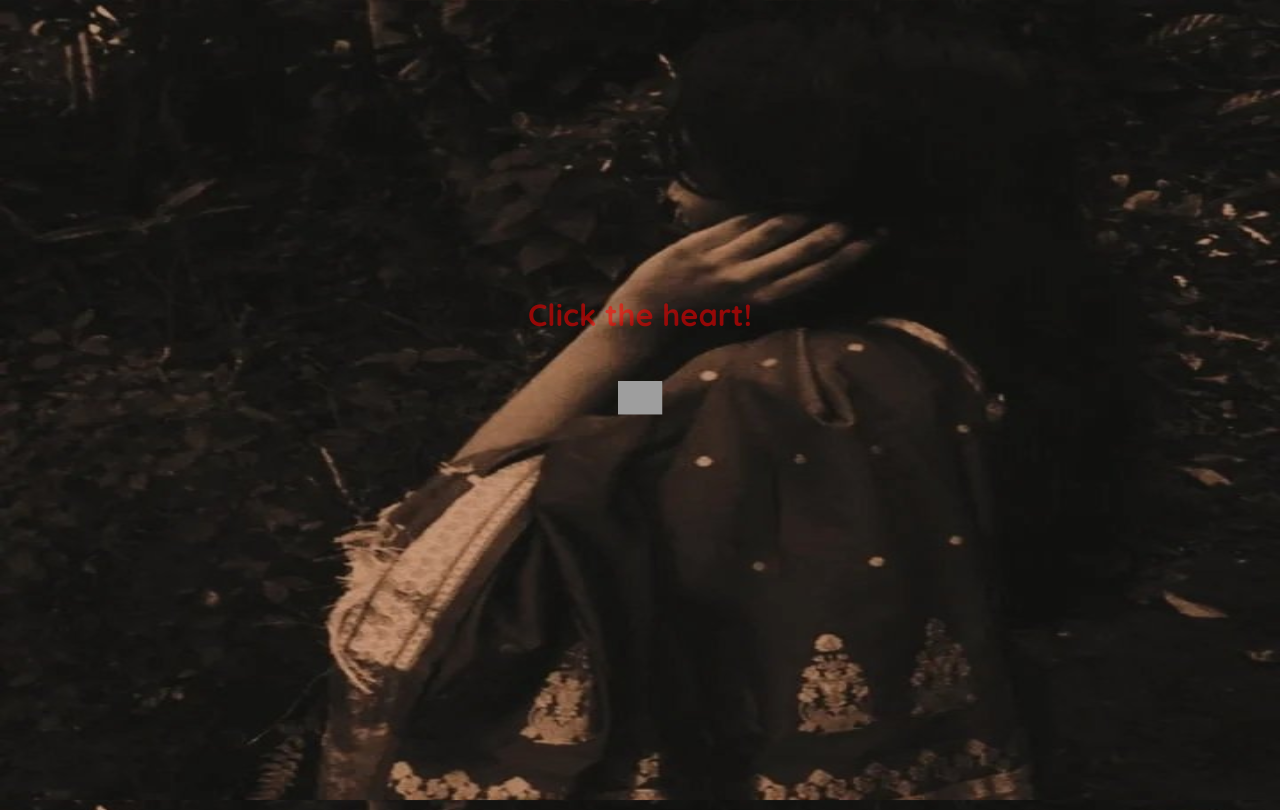
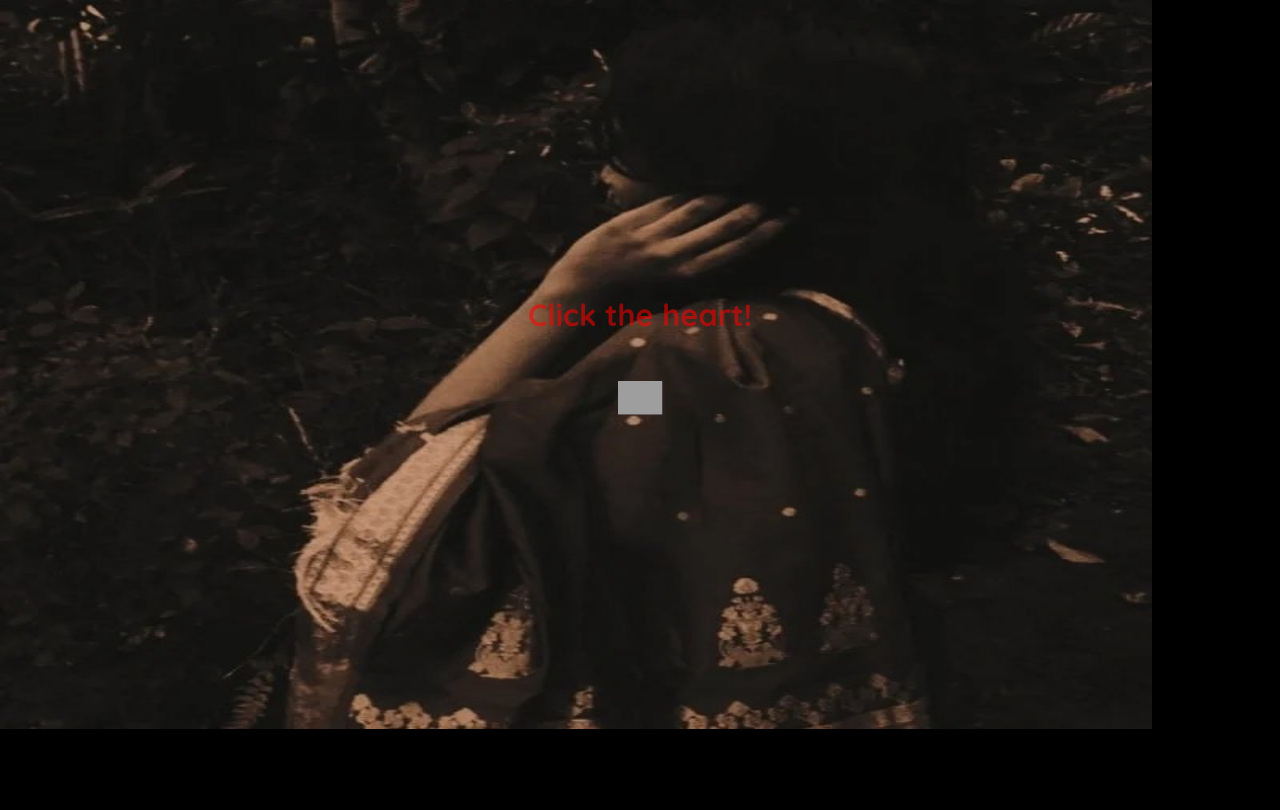
Before and after one commit to shisui299/do-you-love-me, a plain HTML site: page yes.html in a window 1280 px wide. Drawn offline with Linux system fonts and the light colour scheme; grey boxes are pictures that could not be loaded; animation ran at ten frames a second; a web font is replaced by a local one.

Commit message:
Update yes.html

```diff
--- a/yes.html
+++ b/yes.html
@@ -16,7 +16,7 @@
         	background-image: url(459758506_1246364610046076_2524218374485414101_n.jpg);
         background-repeat: no-repeat;
         background-attachment: fixed;
-        background-size:100% 100%;
+        background-size: 90% 90%;
         background-position: ;
         background-color:black
         }
```
